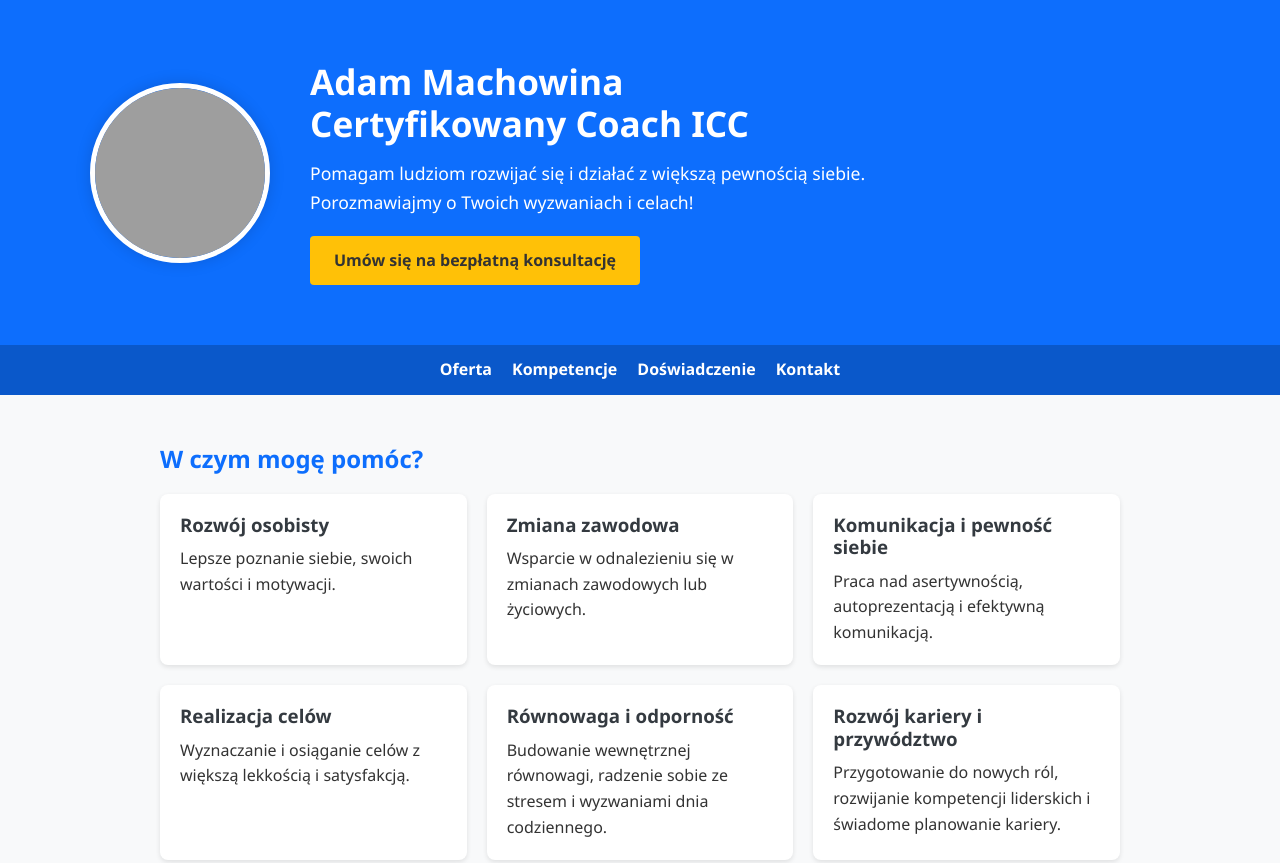
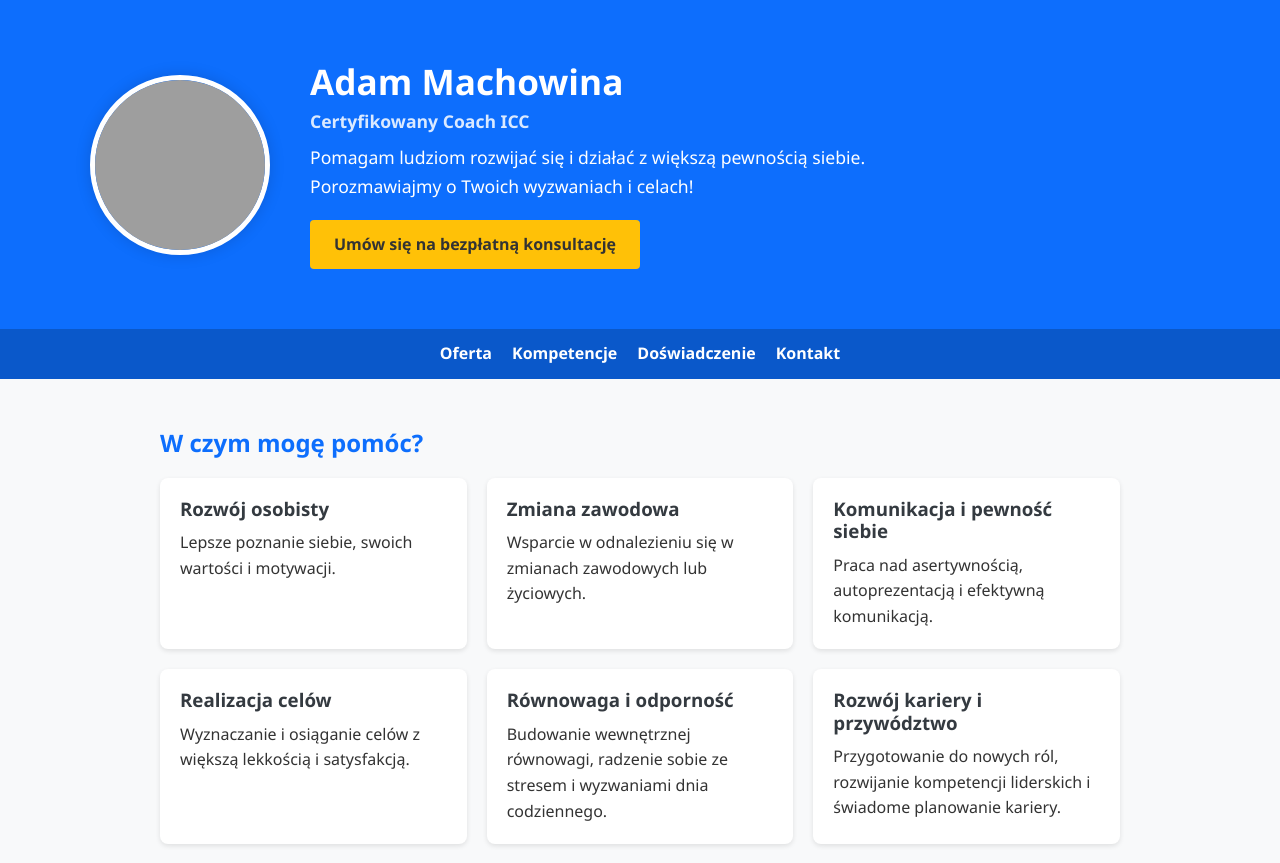
Before and after one commit to MateuszMachowina/AdamMachowinaCoaching, a plain HTML site: page index.html in a window 1280 px wide. Shown: the top 863 px of the page. Drawn offline with Linux system fonts and the light colour scheme; grey boxes are pictures that could not be loaded.

Commit message:
Update index.html

```diff
--- a/index.html
+++ b/index.html
@@ -14,7 +14,8 @@
 header {background-color: #0d6efd; color: white; padding: 60px 20px;}
 .header-container {display: flex; align-items: center; justify-content: center; gap: 40px; max-width: 1100px; margin: auto; flex-wrap: wrap;}
 .header-text {flex: 1; min-width: 280px;}
-    .header-text h1 {font-size: 2.2rem; margin-bottom: 15px;}
+.header-text h1 {font-size: 2.2rem; margin-bottom: 5px;}
+.subtitle {font-size: 1.9rem; color: rgba(255, 255, 255, 0.85); margin-bottom: 8px; font-weight: 650;}
 .header-text p {font-size: 1.1rem;}
 .profile-img {width: 180px; height: 180px; object-fit: cover; border-radius: 50%; border: 5px solid white; box-shadow: 0 0 15px rgba(0,0,0,0.15);}
 .cta-button {display: inline-block; margin-top: 20px; padding: 12px 24px; background-color: #ffc107; color: #333; border-radius: 4px; font-weight: bold; transition: background 0.3s;}
@@ -146,7 +147,8 @@
   <div class="header-container">
     <img src="face.png" alt="Adam Machowina" class="profile-img">
     <div class="header-text">
-      <h1>Adam Machowina <br> Certyfikowany Coach ICC</h1>
+      <h1>Adam Machowina</h1>
+      <p class="subtitle">Certyfikowany Coach ICC</p>
       <p>Pomagam ludziom rozwijać się i działać z większą pewnością siebie.<br>Porozmawiajmy o Twoich wyzwaniach i celach!</p>
       <a class="cta-button" href="https://calendar.google.com/calendar/appointments/schedules/AcZssZ3ddERmTaY79ol596pXP1MiBkDuA-fl3CryI427GKMK0MObYs1araMghmHB_1bqO8wMrv2JCrrz" target="_blank">Umów się na bezpłatną konsultację</a>
     </div>
```
Lines whose indentation alone changed are shown as unchanged.
